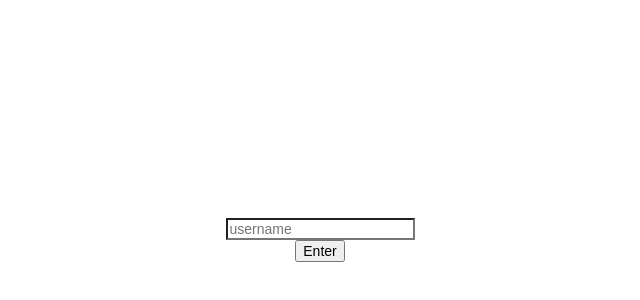
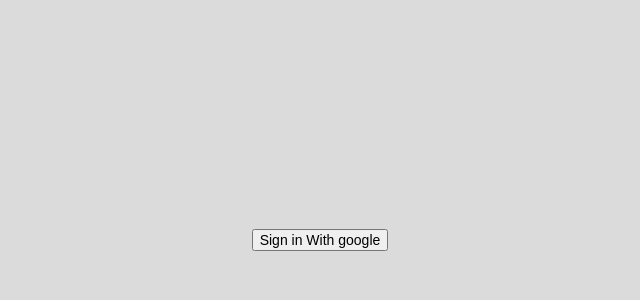
Before and after one commit to Tuxa4Life/RIU-Chat, a React (Create React App) app: page / in a window 1280 px wide. Shown: the part 160-460 px from the top of the page, without its empty margins (320-960 px from the left). Built offline with nearby package versions, Linux system fonts and the light colour scheme.

Commit message:
added google auth

```diff
--- a/src/App.jsx
+++ b/src/App.jsx
@@ -1,34 +1,16 @@
 import React, { useState } from "react";
 import './Stlyes/App.css';
 import Container from "./Container";
+import Authenticaiton from "./Components/Authentication";
 
 const App = () => {
-    const [username, setUsername] = useState('')
-    const [isLogin, setIsLogin] = useState(false)
+    const [userData, setUserData] = useState({})
 
-    const login = e => {
-        e.preventDefault()
-        setIsLogin(true)
-    }
-
-    if (isLogin) {
-        return (
+    return (
             <div className="app">
-                <Container username={username}/>
+                { userData.uid ? <Container userData={userData}/> : <Authenticaiton setUserData={setUserData}/> }
             </div>
-        )
-    } else {
-        return (
-            <form onSubmit={login} className="ui container" style={{
-                width: '100%', height: '100vh', display: 'flex', alignItems: 'center', justifyContent: 'center', flexDirection: 'column'
-            }}>
-                <input  type="text" onChange={e => setUsername(e.target.value)} placeholder="username"/>
-                <button>Enter</button>
-            </form>
-        )
-    }
-
-
+    )
 }
 
 export default App;
--- /dev/null
+++ b/src/Components/Authentication.jsx
@@ -0,0 +1,24 @@
+import React from "react";
+import { GoogleAuthProvider, signInWithPopup } from 'firebase/auth'
+import { auth } from "../firebase";
+
+const Authenticaiton = ({ setUserData }) => {
+    const loginWithGoogle = () => {
+        const provider = new GoogleAuthProvider()
+        signInWithPopup(auth, provider).then(result => {
+            setUserData({
+                username: result.user.displayName,
+                photoUrl: result.user.photoURL,
+                uid: result.user.uid
+            })
+        }).catch(() => alert("Authentication Failed..."))
+    }
+
+    return (
+        <div className="auth">
+            <button onClick={loginWithGoogle}>Sign in With google</button>
+        </div>
+    )
+}
+
+export default Authenticaiton;
--- a/src/Components/Chat.jsx
+++ b/src/Components/Chat.jsx
@@ -5,7 +5,7 @@
 
 const Chat = ({ username }) => {
     const [data, setData] = useState([])
-    const scrollLock = useRef(0)
+    const scrollLock = useRef(null)
 
     useEffect(() => {
         const q = query(colRef, orderBy('createdAt'))
@@ -31,7 +31,7 @@
     }, [])
 
     let messages = data.map(e => {
-        return <Message username={username} key={e.id} author={e.author} type={e.type} value={e.value} date={e.hoursAndMinutes + " " + e.date}/>
+        return <Message username={username} key={e.id} photoUrl={e.photoUrl} author={e.author} type={e.type} value={e.value} date={e.hoursAndMinutes + " " + e.date}/>
     })
 
     return (
--- a/src/Components/Input.jsx
+++ b/src/Components/Input.jsx
@@ -2,7 +2,7 @@
 import React, { useState } from "react";
 import { colRef } from "../firebase";
 
-const Input = ({ username }) => {
+const Input = ({ username, photoUrl }) => {
     const [inputValue, setInputValue] = useState('')
 
     const uploadData = (e) => {
@@ -20,7 +20,8 @@
                 seconds: new Date().getTime(),
                 type: 0,
                 value: inputValue,
-                createdAt: serverTimestamp()
+                createdAt: serverTimestamp(),
+                photoUrl: photoUrl
             })
 
             setInputValue('')
--- a/src/Components/Message.jsx
+++ b/src/Components/Message.jsx
@@ -1,13 +1,13 @@
 import React from "react";
 import '../Stlyes/Message.css'
 
-const Message = ({ type, value, author, date, username }) => {
+const Message = ({ type, value, author, date, username, photoUrl }) => {
     if (type === 0) {
         return (
-            <div className={`text-message default-message ${author == username ? 'own' : ''}`}>
+            <div className={`text-message default-message ${author === username ? 'own' : ''}`}>
                 <div className="profile-wrapper">
-                    <span>{author}</span>
-                    <img src="https://cdn.pixabay.com/photo/2015/10/05/22/37/blank-profile-picture-973460_1280.png" alt="" />
+                    <span>{author.slice(0, 5)}</span>
+                    <img src={photoUrl} alt="[ - ]" />
                 </div>
                 <div title={date} className="message-wrapper">{value}</div>
             </div>
--- a/src/Container.jsx
+++ b/src/Container.jsx
@@ -4,15 +4,15 @@
 import Input from "./Components/Input";
 import Navbar from "./Components/Navbar";
 
-const Container = ({ username }) => {
+const Container = ({ userData }) => {
     return (
         <div className="container">
             <div className="chat-wrapper">
                 <Navbar />
-                <Chat username={ username }/>
+                <Chat username={ userData.username }/>
             </div>
 
-            <Input username={ username }/>
+            <Input username={ userData.username } photoUrl={userData.photoUrl}/>
         </div>
     )
 }
--- a/src/firebase.js
+++ b/src/firebase.js
@@ -1,5 +1,6 @@
 import { initializeApp } from 'firebase/app'
 import { collection, getFirestore } from 'firebase/firestore'
+import { getAuth } from 'firebase/auth'
 
 const firebaseConfig = {
   apiKey: "AIzaSyDyKxZQMc3tKgpofU4-DP1MmA5UFT8yyyY",
@@ -10,7 +11,8 @@
   appId: "1:412477555964:web:a584538523bdd2e0904379"
 };
 
-initializeApp(firebaseConfig)
+const app = initializeApp(firebaseConfig)
 
 const db = getFirestore()
 export const colRef = collection(db, 'messages')
+export const auth = getAuth(app)
```
